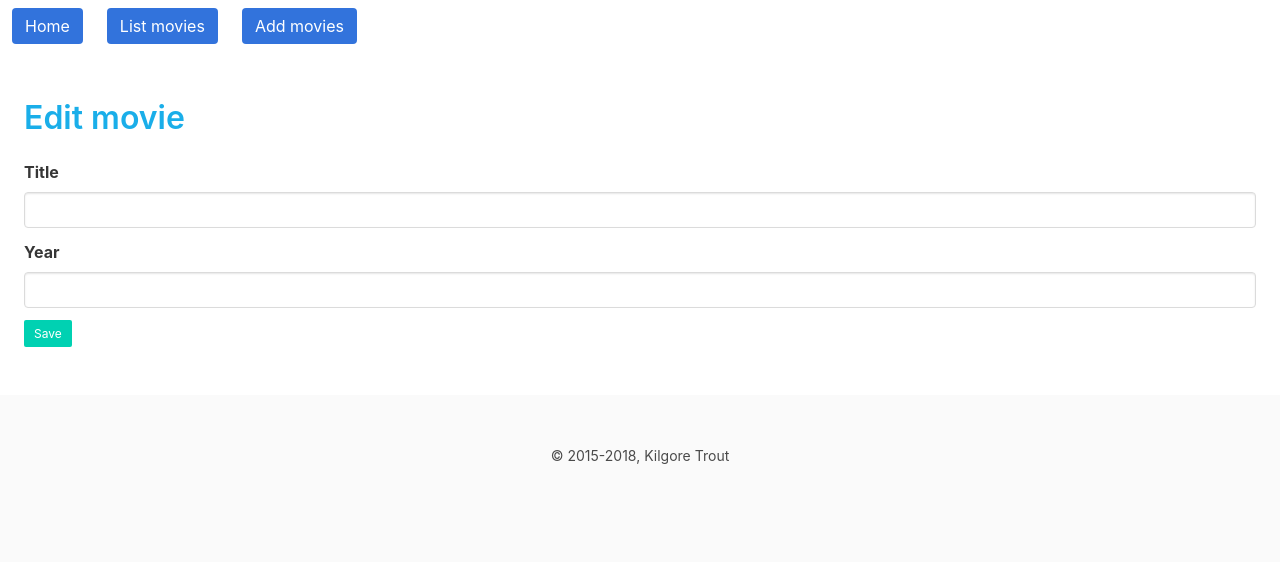
After one commit to andres2020martinez/ejerSer, a Flask app: page /new-movie in a window 1280 px wide. The commit adds this page. Shown: the top 562 px of the page. Run offline with Flask 2, Linux system fonts and the light colour scheme.

Commit message:
formulario terminado

```diff
--- a/server.py
+++ b/server.py
@@ -78,8 +78,10 @@ def create_app():
     app.config.from_object("settings")
 
     app.add_url_rule("/", view_func=views.home_page)
-    app.add_url_rule("/movies", view_func=views.movies_page)
+    #app.add_url_rule("/movies", view_func=views.movies_page)
+    app.add_url_rule("/movies", view_func=views.movies_page, methods=["GET", "POST"])
     app.add_url_rule("/movies/<int:movie_key>", view_func=views.movie_page)
+    app.add_url_rule("/new-movie", view_func=views.movie_add_page, methods=["GET", "POST"])
 
     db = Database()
     db.add_movie(Movie("Slaughterhouse-Five", year=1972))
--- a/templates/layout.html
+++ b/templates/layout.html
@@ -21,6 +21,9 @@
           <span class="navbar-item">
             <a class="button is-link" href="{{ url_for('movies_page') }}">List movies</a>
           </span>
+          <span class="navbar-item">
+            <a class="button is-link" href="{{ url_for('movie_add_page') }}">Add movies</a>
+          </span>
         </div>
       </nav>
     </header>
--- /dev/null
+++ b/templates/movie_edit.html
@@ -0,0 +1,47 @@
+<!DOCTYPE html>
+<html lang="en">
+<head>
+    <meta charset="UTF-8">
+    <title>Edit movie</title>
+</head>
+<body>
+    {% extends "layout.html" %}
+    {% block title %}Edit movie{% endblock %}
+    {% block content %}
+       <h1 class="title">Edit movie</h1>
+
+        <form action="" method="post" name="movie_edit">
+            <div class="field">
+                <label for="title" class="label">Title</label>
+                <div class="control">
+                    <input type="text" name="title" class="input" required="required"/>
+                </div>
+                {% if 'title' in values.errors %}
+                <p class="help has-background-warning">
+                    {{ values.errors['title'] }}
+                </p>
+                {% endif %}
+            </div>
+
+            <div class="field">
+                <label for="year" class="label">Year</label>
+                <div class="control">
+                    <input type="number" name="year" class="input"
+                            min="{{ min_year }}" max="{{ max_year }}"/>
+                </div>
+                {% if 'year' in values.errors %}
+                <p class="help has-background-warning">
+                    {{ values.errors['year'] }}
+                </p>
+                {% endif %}
+            </div>
+
+            <div class="field is-grouped">
+                <div class="control">
+                    <button class="button is-primary is-small">Save</button>
+                </div>
+            </div>
+        </form>
+    {% endblock %}
+</body>
+</html>
--- a/views.py
+++ b/views.py
@@ -1,6 +1,6 @@
 from datetime import datetime
 
-from flask import current_app, render_template
+from flask import abort, request, current_app, render_template
 
 
 def home_page():
@@ -11,11 +11,96 @@ def home_page():
 
 def movies_page():
     db = current_app.config["db"]
-    movies = db.get_movies()
-    return render_template("movies.html", movies=sorted(movies))
-    #return render_template("movies.html")
+    if request.method == "GET":
+        movies = db.get_movies()
+        return render_template("movies.html", movies=sorted(movies))
+    else:
+        form_movie_keys = request.form.getlist("movie_keys")
+        for form_movie_key in form_movie_keys:
+            db.delete_movie(int(form_movie_key))
+        return redirect(url_for("movies_page"))
 
 def movie_page(movie_key):
     db = current_app.config["db"]
     movie = db.get_movie(movie_key)
+    if movie is None:
+        abort(404)
     return render_template("movie.html", movie=movie)
+
+def movie_add_page():
+    if request.method == "GET":
+        values = {"title": "", "year": ""}
+        return render_template(
+            "movie_edit.html",
+            min_year=1887,
+            max_year=datetime.now().year,
+            values=values,
+        )
+    else:
+        valid = validate_movie_form(request.form)
+        if not valid:
+            return render_template(
+                "movie_edit.html",
+                min_year=1887,
+                max_year=datetime.now().year,
+                values=request.form,
+            )
+        title = request.form.data["title"]
+        year = request.form.data["year"]
+        movie = Movie(title, year=year)
+        db = current_app.config["db"]
+        movie_key = db.add_movie(movie)
+        return redirect(url_for("movie_page", movie_key=movie_key))
+
+def validate_movie_form(form):
+    form.data = {}
+    form.errors = {}
+
+    form_title = form.get("title", "").strip()
+    if len(form_title) == 0:
+        form.errors["title"] = "Title can not be blank."
+    else:
+        form.data["title"] = form_title
+
+    form_year = form.get("year")
+    if not form_year:
+        form.data["year"] = None
+    elif not form_year.isdigit():
+        form.errors["year"] = "Year must consist of digits only."
+    else:
+        year = int(form_year)
+        if (year < 1887) or (year > datetime.now().year):
+            form.errors["year"] = "Year not in valid range."
+        else:
+            form.data["year"] = year
+
+    return len(form.errors) == 0
+
+def movie_edit_page(movie_key):
+    if request.method == "GET":
+        db = current_app.config["db"]
+        movie = db.get_movie(movie_key)
+        if movie is None:
+            abort(404)
+        values = {"title": movie.title, "year": movie.year}
+        return render_template(
+            "movie_edit.html",
+            min_year=1887,
+            max_year=datetime.now().year,
+            values=values,
+        )
+    else:
+        valid = validate_movie_form(request.form)
+        if not valid:
+            return render_template(
+                "movie_edit.html",
+                min_year=1887,
+                max_year=datetime.now().year,
+                values=request.form,
+            )
+        title = request.form.data["title"]
+        year = request.form.data["year"]
+        movie = Movie(title, year=year)
+        db = current_app.config["db"]
+        db.update_movie(movie_key, movie)
+        return redirect(url_for("movie_page", movie_key=movie_key))
```
Also changed, not shown: templates/movies.html (+15 -10 lines), 1 other file.
